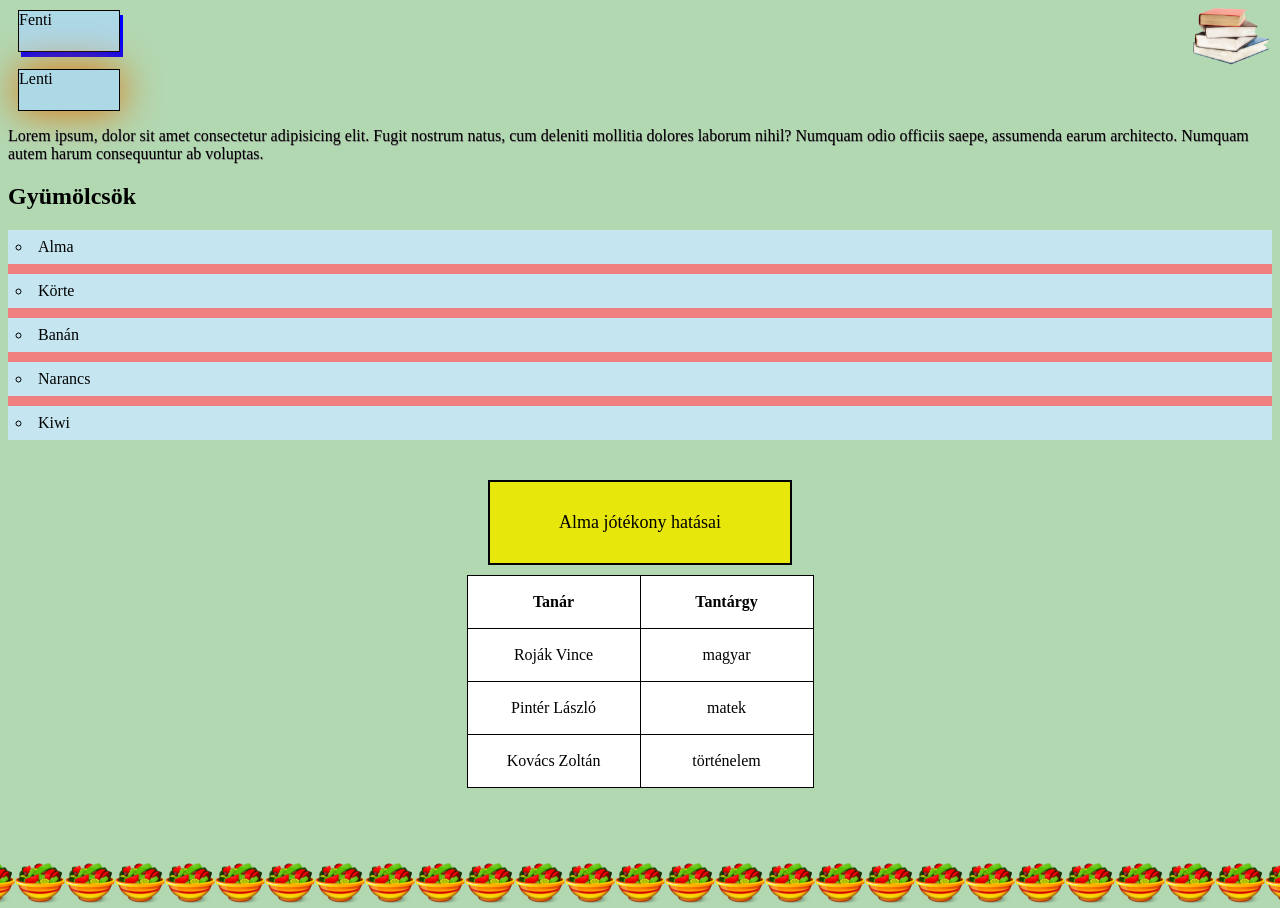
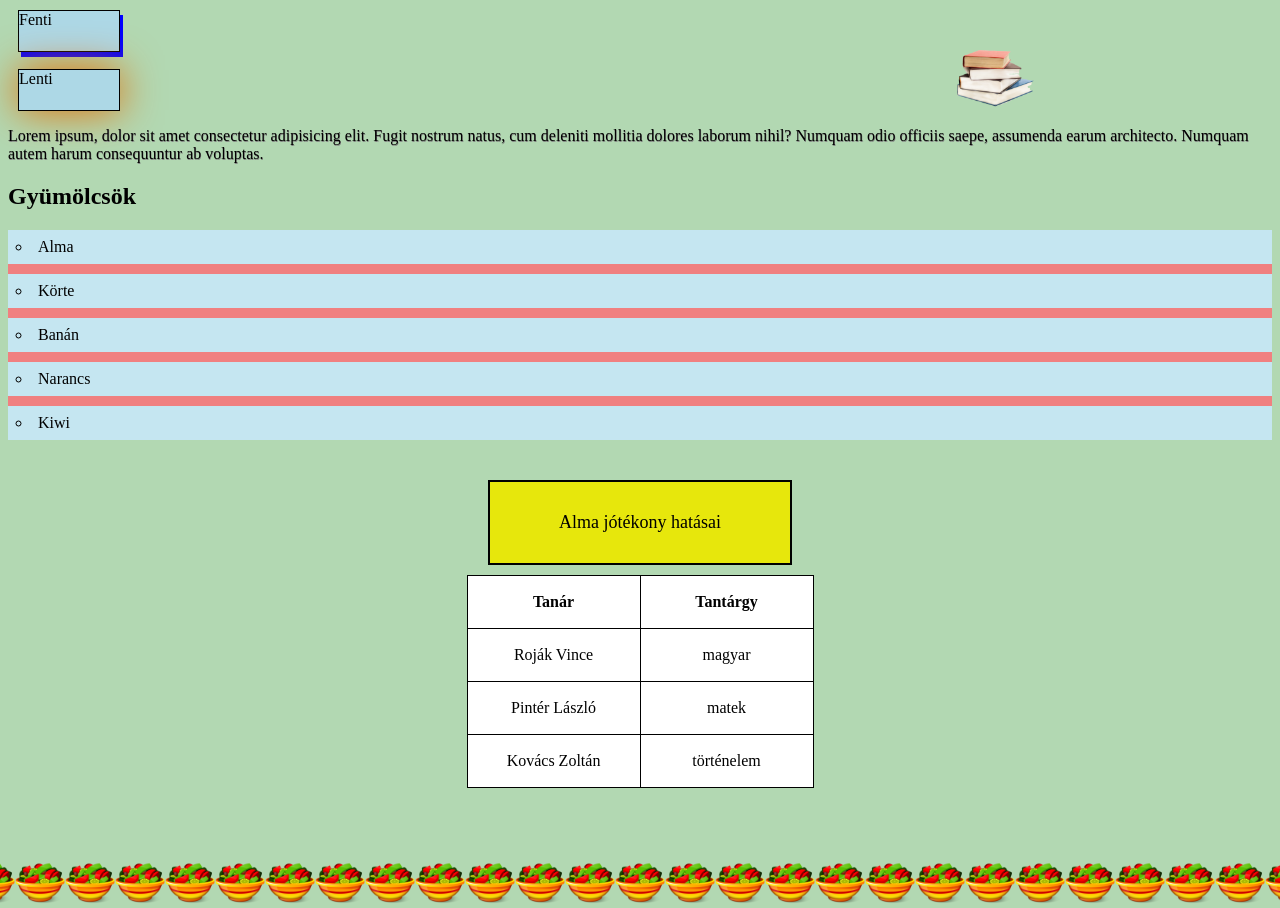
Before and after one commit to tamaszalanckik/webfejlesztes, a plain HTML site: page CSS/egyebek/index.html in a window 1280 px wide. Drawn offline with Linux system fonts and the light colour scheme.

Commit message:
százalék

```diff
--- a/CSS/egyebek/style.css
+++ b/CSS/egyebek/style.css
@@ -122,7 +122,7 @@ td,th{
 body{
     background-image: url(egyebek/fruit_salad.png), url(egyebek/books.png);
     background-repeat: repeat-x, no-repeat;
-    background-position: bottom center , right top;
+    background-position: bottom center , right 20% top 5%;
     background-size: 50px, 101px;
     background-attachment: scroll, fixed;
 }
```
